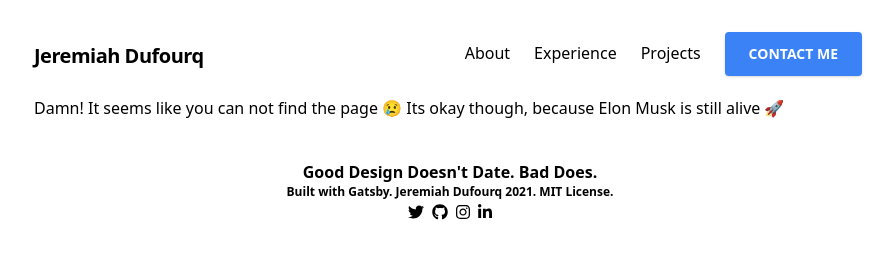
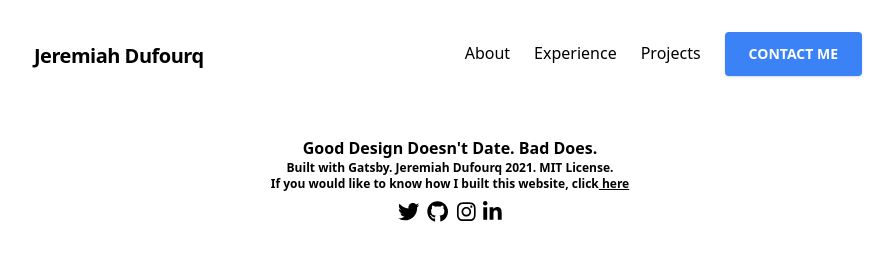
Before and after one commit to Jezdufourq/personal-consulting-portfolio, a Gatsby site: page /website in a window 1280 px wide. Before the commit this address had no page. Shown: the whole page, without its empty margins (190-1083 px from the left). Built offline with nearby package versions, Linux system fonts and the light colour scheme; Gatsby itself is replaced by a stand-in of ours.

Commit message:
add: links to the favicons

```diff
--- a/src/components/footer.jsx
+++ b/src/components/footer.jsx
@@ -1,17 +1,29 @@
 import React from "react";
 import SocialIcons from "../components/socialIcons/SocialIcons";
+import { Link } from "gatsby";
 
 export default function footer() {
   return (
     <footer>
-      <div className="mt-10 mb-5">
-        <div className="text-center grid grid-rows-1 w-full font-bold ">
+      <div className="flex-col mt-10 mb-5 items-center justify-center overflow-hidden">
+        <div className="flex-auto text-center w-full font-bold ">
           Good Design Doesn't Date. Bad Does.
         </div>
-        <div className="text-center grid grid-rows-1 w-full text-xs font-semibold">
+        <div className="flex-auto text-center w-full text-xs font-semibold">
           Built with Gatsby. Jeremiah Dufourq 2021. MIT License.
         </div>
-        <div className="flex justify-center w-full">
+        <div className="flex-auto text-center w-full text-xs font-semibold">
+          If you would like to know how I built this website, click
+          <Link
+            className="text-black underline hover:text-blue-600"
+            key="Website"
+            to="/website"
+          >
+            {" "}
+            here
+          </Link>
+        </div>
+        <div className="flex justify-center w-full mt-2">
           <SocialIcons />
         </div>
       </div>
--- a/src/components/socialIcons/SocialIcons.jsx
+++ b/src/components/socialIcons/SocialIcons.jsx
@@ -9,26 +9,34 @@ import {
 export default function SocialIcons() {
   return (
     <div className="justify-center">
+      <a href="https://twitter.com/Jezdufourq">
         <FontAwesomeIcon
           className="mx-1 hover:text-blue-600"
-        size="1x"
+          size="lg"
           icon={faTwitter}
         />
+      </a>
+      <a href="https://github.com/Jezdufourq">
         <FontAwesomeIcon
           icon={faGithub}
-        size="1x"
+          size="lg"
           className="mx-1 hover:text-blue-600"
         />
+      </a>
+      <a href="https://www.instagram.com/jezdufourq/">
         <FontAwesomeIcon
           className="mx-1 hover:text-blue-600"
-        size="1x"
+          size="lg"
           icon={faInstagram}
         />
+      </a>
+      <a href="https://www.linkedin.com/in/jeremiah-d-0a0b86133/">
         <FontAwesomeIcon
           icon={faLinkedinIn}
-        size="1x"
+          size="lg"
           className="mx-1 hover:text-blue-600"
         />
+      </a>
     </div>
   );
 }
--- a/src/pages/blog.js
+++ /dev/null
@@ -1,22 +0,0 @@
-import React from "react";
-import Content from "../layouts/content";
-import SEO from "../components/seo";
-import Title from "../components/title/title";
-
-export default function blog() {
-  return (
-    <Content>
-      <SEO
-        keywords={[
-          `consulting`,
-          `webdevelopment`,
-          `react`,
-          `vue`,
-          `jezdufourq`,
-        ]}
-        title="Blog"
-      />
-      <Title string="Blog" />
-    </Content>
-  );
-}
--- /dev/null
+++ b/src/pages/website.js
@@ -0,0 +1,24 @@
+import React from "react";
+import Index from "../layouts";
+import SEO from "../components/seo";
+import { Fade } from "react-reveal";
+
+export default function Home() {
+  return (
+    <Index>
+      <Fade duration={2000} distance="200px">
+        <SEO
+          keywords={[
+            `consulting`,
+            `webdevelopment`,
+            `react`,
+            `vue`,
+            `jezdufourq`,
+          ]}
+          title="Website"
+        />
+      </Fade>
+      <span></span>
+    </Index>
+  );
+}
```
Lines whose indentation alone changed are shown as unchanged.
